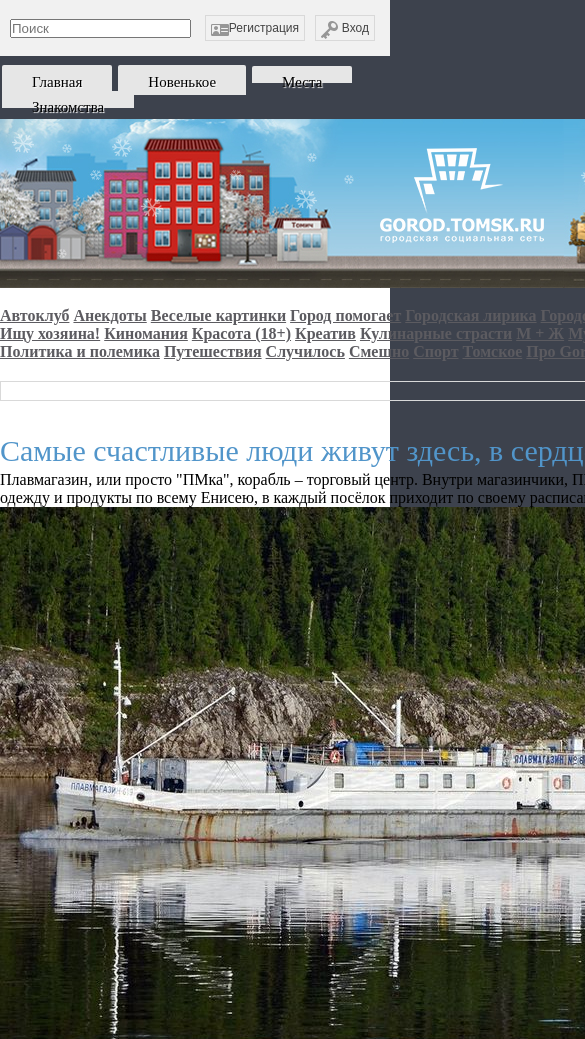
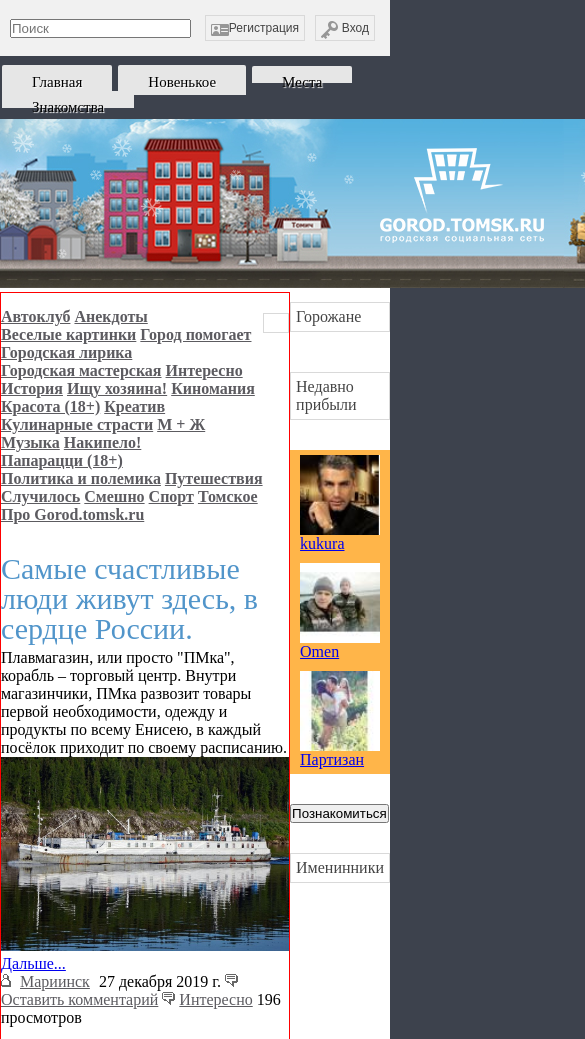
Before and after one commit to ZoricmaTs/flex, a plain HTML site: page flex.html in a window 390 px wide. Shown: the top 1039 px of the page, 585 px wide, since content can reach past the window. Drawn offline with Linux system fonts and the light colour scheme.

Commit message:
/*responsive*/  + img
width in %

1000px;
600px
flex-direction: column

```diff
--- a/flex.css
+++ b/flex.css
@@ -1,5 +1,5 @@
 body {
-
+  max-width: 1200px; /*responsive*/
     padding: 0;
     background-color: rgb(61, 66, 77);
 }
@@ -9,6 +9,33 @@ body {
   padding: 0;
   box-sizing: border-box;
 }
+
+header {
+  width: 100%;  /*responsive*/
+}
+
+article .container {
+  width: 100%;  /*responsive*/
+}
+
+.blockcont {
+  width: 80%;
+}
+
+.sidebar {
+  width: 26%;
+}
+
+footer {
+   width: 100%;  /*responsive*/
+}
+
+.block_post__text-img {
+      width: 100%;
+    height: auto;
+  }
+
+
 
 .clearer {
     display: flex;
@@ -176,6 +203,11 @@ body {
 
   }
 
+  .categories {
+    display: flex;
+    flex-direction: row;
+
+  }
 
   .categories_list {
     margin: 15px 0;
@@ -208,17 +240,19 @@ body {
     width: 130px;
   }
 
+  .blockcont {
+    border: 1px solid red;
+  }
+
   .block {
     display: flex;
     flex-direction: column;
-    min-width: 900px;
-    width: 65%;
+
   }
 
   .block_post {
     display: flex;
     flex-direction: column;
-    /* padding: 10px; */
   }
 
   .block_post__text {
@@ -283,7 +317,7 @@ body {
   }
 
   aside .sidebar {
-    min-width: 400px;
+    /*width: 200px;*/
     display: flex;
     flex-direction: row;
   }
@@ -315,13 +349,18 @@ body {
   .widget_townspeople__new-btn,
   .widget_townspeople-btn,
   .widget_townspeople-birth {
-    width: 200px;
+    width: auto;
   }
 
   .widget_townspeople__new-us {
     display: flex;
     flex-direction: column;
     padding: 5px 10px;
+  }
+
+  img .widget_townspeople__new-img {
+    width: 50%;
+    height: auto;
   }
 
   .widget_townspeople__new-user .btn-blue {
@@ -375,3 +414,26 @@ body {
   .logo-footer {
     margin: 20px 30px;
   }
+
+  /* 1000px */
+@media only screen and (max-width: 1000px) {
+
+  .widget_townspeople__new-users {
+    display: flex;
+    flex-direction: column;
+    background-color: #ffb549
+  }
+
+}
+
+/* 600px */
+@media only screen and (max-width: 600px) {
+  .block_ent {
+    display: flex;
+    flex-direction: column;
+  }
+  .entertainment_new {
+      background-color: #ff58fd;
+      width: 100%;
+  }
+}
--- a/flex.html
+++ b/flex.html
@@ -61,7 +61,7 @@
                 </section>
             </header>
             <article class="container">
-                <section class="block">
+                <section class="blockcont">
                     <section class="categories">
                         <div class="categories_list">
                             <ul class="categories_list-main">
@@ -103,7 +103,7 @@
                                 Внутри магазинчики, ПМка развозит товары первой необходимости,
                                 одежду и продукты по всему Енисею, в каждый посёлок приходит
                                 по своему расписанию.</p>
-                                <a href="#"><img src="27.jpg" alt="27"></a>
+                                <a href="#"><img class="block_post__text-img" src="27.jpg" alt="27"></a>
                                 <a class="block_post__text-next" href="#">Дальше...</a>
                             <div class="block_post__info">
                                 <img src="user.gif" alt="user">
@@ -122,7 +122,7 @@
                                 <p>Централизованного горячего водоснабжения нет. На крыше дома стоят солнечные батареи,
                                     которые подогревают воду индивидуально для каждой квартиры.</p>
                             </div>
-                                <a href="#"><img src="4.jpg" alt="4"></a>
+                                <a href="#"><img class="block_post__text-img" src="4.jpg" alt="4"></a>
                                 <a class="block_post__text-next" href="#">Дальше...</a>
                             <div class="block_post__info">
                                 <img src="user.gif" alt="user">
@@ -271,14 +271,14 @@
                             <div class="widget_townspeople__new-user">
                                 <div class="widget_townspeople__new-users block_users">
                                     <div class="widget_townspeople__new-us user">
-                                        <img src="120499.jpeg" alt="user">
+                                        <img class="widget_townspeople__new-img" src="120499.jpeg" alt="user">
                                         <a href="#">kukura</a>
                                     </div>
                                     <div class="widget_townspeople__new-us user">
-                                        <img src="120350.jpg" alt="user">
+                                        <img class="widget_townspeople__new-img" src="120350.jpg" alt="user">
                                         <a href="#">Omen</a></div>
                                     <div class="widget_townspeople__new-us user">
-                                        <img src="119661.jpg" alt="user">
+                                        <img class="widget_townspeople__new-img" src="119661.jpg" alt="user">
                                         <a href="#">Партизан</a>
                                     </div>
                                 </div>
```
